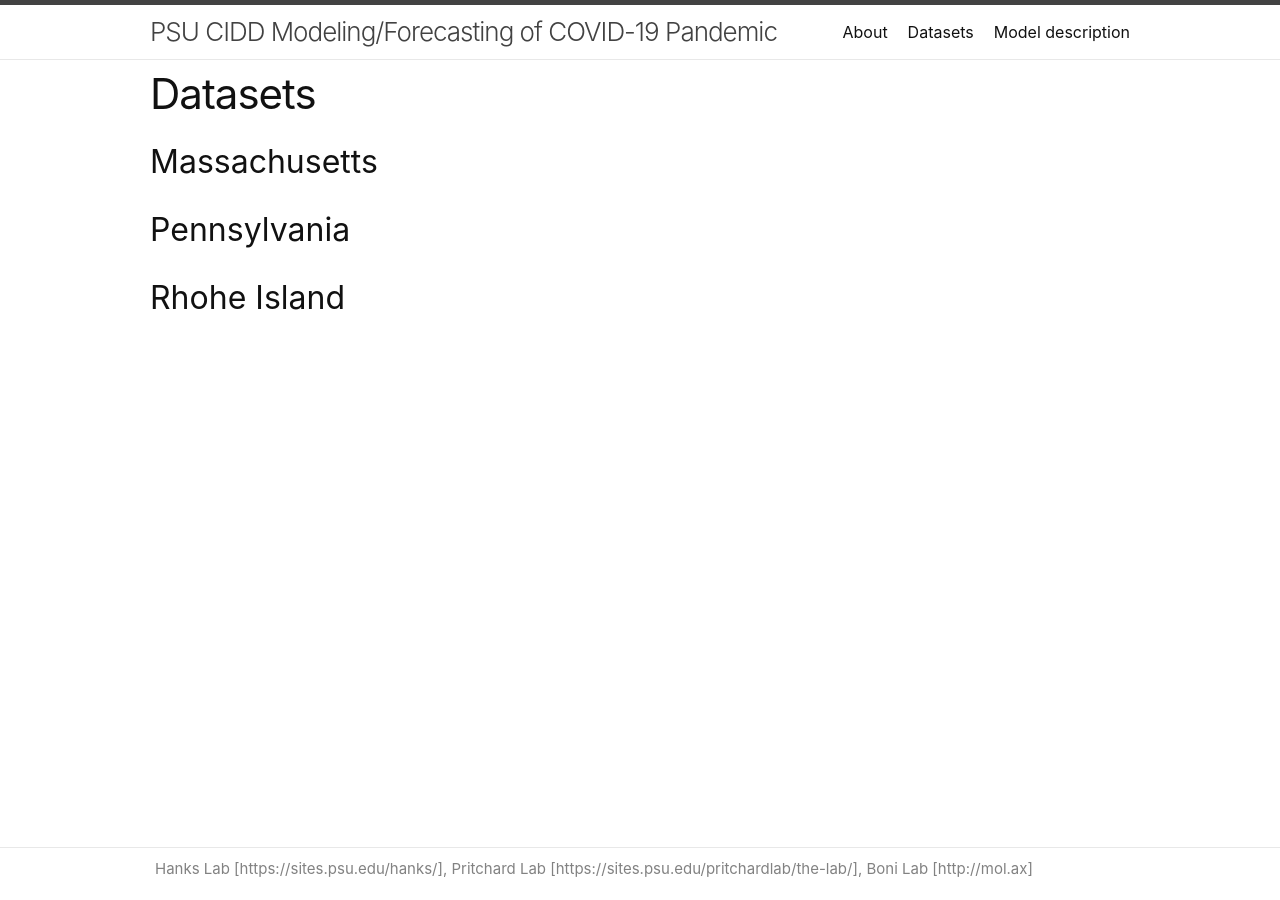
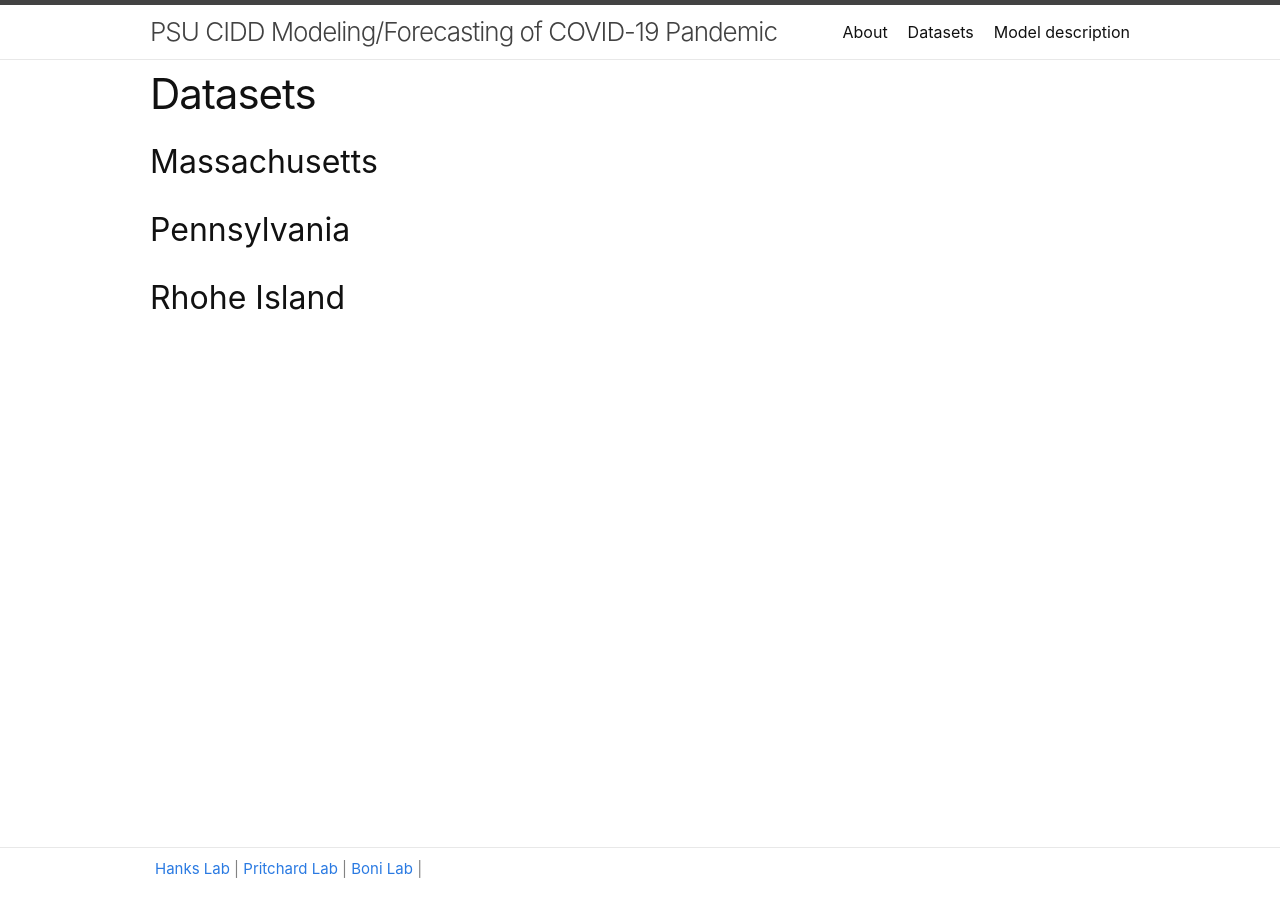
Before and after one commit to maciekboni/maciekboni.github.io, a Jekyll site: the page built from pages/data.md, in a window 1280 px wide. Built offline with Jekyll 4.4.1, drawn with Linux system fonts in a browser that asks for light colours.

Commit message:
authors.yml in _data, edit footer.html

```diff
--- /dev/null
+++ b/_data/authors.yml
@@ -0,0 +1,10 @@
+authors:
+  - name: Hanks Lab
+    email:
+    url: https://sites.psu.edu/hanks/
+  - name: Pritchard Lab
+    email:
+    url: https://sites.psu.edu/pritchardlab/the-lab/
+  - name: Boni Lab
+    email:
+    url: https://mol.ax
--- a/_includes/footer.html
+++ b/_includes/footer.html
@@ -5,6 +5,7 @@
 
     <div class="footer-col-wrapper">
       <div class="footer-col">
+
         <!-- <p class="feed-subscribe">
           <a href="{{ 'feed.xml' | relative_url }}">
             <svg class="svg-icon orange">
@@ -12,7 +13,9 @@
             </svg><span>Subscribe</span>
           </a>
         </p> -->
-      {%- if site.author %}
+
+      <!-- use author defined in _config.yml if no authors.yml is found in _data -->
+      {%- if site.author and site.data.authors == false %}
         <ul class="contact-list">
           {% if site.author.name -%}
             <li class="p-name">{{ site.author.name | escape }}</li>
@@ -22,6 +25,22 @@
           {%- endif %}
         </ul>
       {%- endif %}
+
+      <!-- authors.yml in _data -->
+      {% if site.data.authors %}
+        <ul class="contact-list">
+          <li class="p-name">
+            {% for author in site.data.authors.authors %}
+              {% if author.email %}
+                <a class="u-email" href="mailto:{{ author.email }}">{{ author.name | escape }}</a> |
+              {% else %}
+                <a class="page-link" href="{{ author.url | absolute_url }}">{{ author.name | escape }}</a> |
+              {% endif %}
+            {% endfor %}
+          </li>
+        </ul>
+      {% endif %}
+
       </div>
       <!-- <div class="footer-col">
         <p align="right">{{ site.description | escape }}</p>
```
